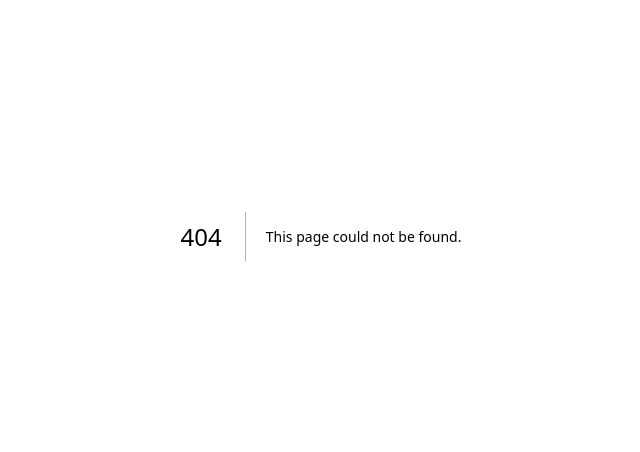
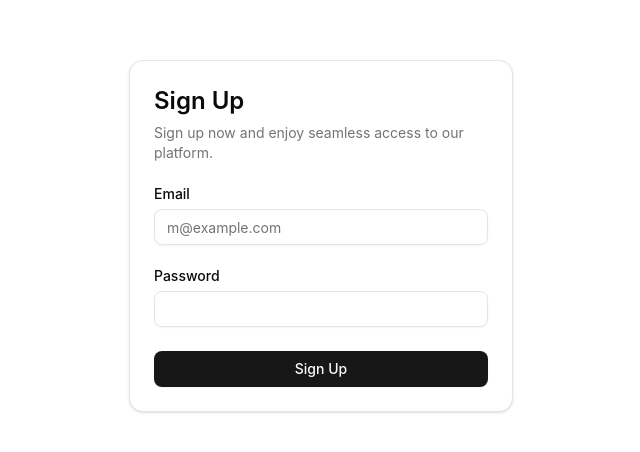
Before and after one commit to team-unchained/grantly, a Next.js app in the folder src/frontend/: page /sign-up in a window 1280 px wide. Before the commit this address had no page. Shown: the part 164-616 px from the top of the page, without its empty margins (319-959 px from the left). Built offline with nearby package versions, Linux system fonts and the light colour scheme.

Commit message:
feat: login, sign-up page 구현

```diff
--- /dev/null
+++ b/src/frontend/src/app/login/page.tsx
@@ -0,0 +1,20 @@
+import { LoginForm } from '@grantly/components/login/LoginForm';
+import React from 'react';
+
+export default function Home() {
+  return (
+    <div className="grid min-h-svh lg:grid-cols-2">
+      <div className="flex flex-col gap-4 p-6 md:p-10">
+        <div className="flex justify-center gap-2 md:justify-start">
+          <p className="heading1">Grantly</p>
+        </div>
+        <div className="flex flex-1 items-center justify-center">
+          <div className="w-full max-w-xs">
+            <LoginForm />
+          </div>
+        </div>
+      </div>
+      <div className="relative hidden bg-muted lg:block" />
+    </div>
+  );
+}
--- a/src/frontend/src/app/page.tsx
+++ /dev/null
@@ -1,101 +0,0 @@
-import Image from 'next/image';
-
-export default function Home() {
-  return (
-    <div className="grid grid-rows-[20px_1fr_20px] items-center justify-items-center min-h-screen p-8 pb-20 gap-16 sm:p-20 font-[family-name:var(--font-geist-sans)]">
-      <main className="flex flex-col gap-8 row-start-2 items-center sm:items-start">
-        <Image
-          className="dark:invert"
-          src="/next.svg"
-          alt="Next.js logo"
-          width={180}
-          height={38}
-          priority
-        />
-        <ol className="list-inside list-decimal text-sm text-center sm:text-left font-[family-name:var(--font-geist-mono)]">
-          <li className="mb-2">
-            Get started by editing{' '}
-            <code className="bg-black/[.05] dark:bg-white/[.06] px-1 py-0.5 rounded font-semibold">
-              src/app/page.tsx
-            </code>
-            .
-          </li>
-          <li>Save and see your changes instantly.</li>
-        </ol>
-
-        <div className="flex gap-4 items-center flex-col sm:flex-row">
-          <a
-            className="rounded-full border border-solid border-transparent transition-colors flex items-center justify-center bg-foreground text-background gap-2 hover:bg-[#383838] dark:hover:bg-[#ccc] text-sm sm:text-base h-10 sm:h-12 px-4 sm:px-5"
-            href="https://vercel.com/new?utm_source=create-next-app&utm_medium=appdir-template-tw&utm_campaign=create-next-app"
-            target="_blank"
-            rel="noopener noreferrer"
-          >
-            <Image
-              className="dark:invert"
-              src="/vercel.svg"
-              alt="Vercel logomark"
-              width={20}
-              height={20}
-            />
-            Deploy now
-          </a>
-          <a
-            className="rounded-full border border-solid border-black/[.08] dark:border-white/[.145] transition-colors flex items-center justify-center hover:bg-[#f2f2f2] dark:hover:bg-[#1a1a1a] hover:border-transparent text-sm sm:text-base h-10 sm:h-12 px-4 sm:px-5 sm:min-w-44"
-            href="https://nextjs.org/docs?utm_source=create-next-app&utm_medium=appdir-template-tw&utm_campaign=create-next-app"
-            target="_blank"
-            rel="noopener noreferrer"
-          >
-            Read our docs
-          </a>
-        </div>
-      </main>
-      <footer className="row-start-3 flex gap-6 flex-wrap items-center justify-center">
-        <a
-          className="flex items-center gap-2 hover:underline hover:underline-offset-4"
-          href="https://nextjs.org/learn?utm_source=create-next-app&utm_medium=appdir-template-tw&utm_campaign=create-next-app"
-          target="_blank"
-          rel="noopener noreferrer"
-        >
-          <Image
-            aria-hidden
-            src="/file.svg"
-            alt="File icon"
-            width={16}
-            height={16}
-          />
-          Learn
-        </a>
-        <a
-          className="flex items-center gap-2 hover:underline hover:underline-offset-4"
-          href="https://vercel.com/templates?framework=next.js&utm_source=create-next-app&utm_medium=appdir-template-tw&utm_campaign=create-next-app"
-          target="_blank"
-          rel="noopener noreferrer"
-        >
-          <Image
-            aria-hidden
-            src="/window.svg"
-            alt="Window icon"
-            width={16}
-            height={16}
-          />
-          Examples
-        </a>
-        <a
-          className="flex items-center gap-2 hover:underline hover:underline-offset-4"
-          href="https://nextjs.org?utm_source=create-next-app&utm_medium=appdir-template-tw&utm_campaign=create-next-app"
-          target="_blank"
-          rel="noopener noreferrer"
-        >
-          <Image
-            aria-hidden
-            src="/globe.svg"
-            alt="Globe icon"
-            width={16}
-            height={16}
-          />
-          Go to nextjs.org →
-        </a>
-      </footer>
-    </div>
-  );
-}
--- /dev/null
+++ b/src/frontend/src/app/sign-up/page.tsx
@@ -0,0 +1,11 @@
+import { SignUpFormCard } from '@grantly/components/sign-up/SignUpFormCard';
+
+export default function Page() {
+  return (
+    <div className="flex min-h-svh w-full items-center justify-center p-6 md:p-10">
+      <div className="w-full max-w-sm">
+        <SignUpFormCard />
+      </div>
+    </div>
+  );
+}
--- /dev/null
+++ b/src/frontend/src/components/login/LoginForm.tsx
@@ -0,0 +1,38 @@
+import Link from 'next/link';
+import { Button } from '@grantly/components/ui/button';
+import { Input } from '@grantly/components/ui/input';
+import { Label } from '@grantly/components/ui/label';
+
+export const LoginForm = () => {
+  return (
+    <form className="flex flex-col gap-6">
+      <div className="flex flex-col items-center gap-2 text-center">
+        <h1 className="text-2xl font-bold">Login to your account</h1>
+        <p className="text-balance text-sm text-muted-foreground">
+          Enter your email below to login to your account
+        </p>
+      </div>
+      <div className="grid gap-6">
+        <div className="grid gap-2">
+          <Label htmlFor="email">Email</Label>
+          <Input id="email" type="email" placeholder="m@example.com" required />
+        </div>
+        <div className="grid gap-2">
+          <div className="flex items-center">
+            <Label htmlFor="password">Password</Label>
+          </div>
+          <Input id="password" type="password" required />
+        </div>
+        <Button type="submit" className="w-full">
+          Login
+        </Button>
+      </div>
+      <div className="text-center text-sm">
+        Don&apos;t have an account?{' '}
+        <Link href="/sign-up" className="underline underline-offset-4">
+          Sign up
+        </Link>
+      </div>
+    </form>
+  );
+};
--- /dev/null
+++ b/src/frontend/src/components/sign-up/SignUpFormCard.tsx
@@ -0,0 +1,49 @@
+import { Button } from '@grantly/components/ui/button';
+import {
+  Card,
+  CardContent,
+  CardDescription,
+  CardHeader,
+  CardTitle,
+} from '@grantly/components/ui/card';
+import { Input } from '@grantly/components/ui/input';
+import { Label } from '@grantly/components/ui/label';
+
+export function SignUpFormCard() {
+  return (
+    <div className="flex flex-col gap-6">
+      <Card>
+        <CardHeader>
+          <CardTitle className="text-2xl">Sign Up</CardTitle>
+          <CardDescription>
+            Sign up now and enjoy seamless access to our platform.
+          </CardDescription>
+        </CardHeader>
+        <CardContent>
+          <form>
+            <div className="flex flex-col gap-6">
+              <div className="grid gap-2">
+                <Label htmlFor="email">Email</Label>
+                <Input
+                  id="email"
+                  type="email"
+                  placeholder="m@example.com"
+                  required
+                />
+              </div>
+              <div className="grid gap-2">
+                <div className="flex items-center">
+                  <Label htmlFor="password">Password</Label>
+                </div>
+                <Input id="password" type="password" required />
+              </div>
+              <Button type="submit" className="w-full">
+                Sign Up
+              </Button>
+            </div>
+          </form>
+        </CardContent>
+      </Card>
+    </div>
+  );
+}
--- /dev/null
+++ b/src/frontend/src/components/ui/card.tsx
@@ -0,0 +1,92 @@
+import * as React from 'react';
+
+import { cn } from '@grantly/lib/utils';
+
+function Card({ className, ...props }: React.ComponentProps<'div'>) {
+  return (
+    <div
+      data-slot="card"
+      className={cn(
+        'bg-card text-card-foreground flex flex-col gap-6 rounded-xl border py-6 shadow-sm',
+        className
+      )}
+      {...props}
+    />
+  );
+}
+
+function CardHeader({ className, ...props }: React.ComponentProps<'div'>) {
+  return (
+    <div
+      data-slot="card-header"
+      className={cn(
+        '@container/card-header grid auto-rows-min grid-rows-[auto_auto] items-start gap-1.5 px-6 has-[data-slot=card-action]:grid-cols-[1fr_auto] [.border-b]:pb-6',
+        className
+      )}
+      {...props}
+    />
+  );
+}
+
+function CardTitle({ className, ...props }: React.ComponentProps<'div'>) {
+  return (
+    <div
+      data-slot="card-title"
+      className={cn('leading-none font-semibold', className)}
+      {...props}
+    />
+  );
+}
+
+function CardDescription({ className, ...props }: React.ComponentProps<'div'>) {
+  return (
+    <div
+      data-slot="card-description"
+      className={cn('text-muted-foreground text-sm', className)}
+      {...props}
+    />
+  );
+}
+
+function CardAction({ className, ...props }: React.ComponentProps<'div'>) {
+  return (
+    <div
+      data-slot="card-action"
+      className={cn(
+        'col-start-2 row-span-2 row-start-1 self-start justify-self-end',
+        className
+      )}
+      {...props}
+    />
+  );
+}
+
+function CardContent({ className, ...props }: React.ComponentProps<'div'>) {
+  return (
+    <div
+      data-slot="card-content"
+      className={cn('px-6', className)}
+      {...props}
+    />
+  );
+}
+
+function CardFooter({ className, ...props }: React.ComponentProps<'div'>) {
+  return (
+    <div
+      data-slot="card-footer"
+      className={cn('flex items-center px-6 [.border-t]:pt-6', className)}
+      {...props}
+    />
+  );
+}
+
+export {
+  Card,
+  CardHeader,
+  CardFooter,
+  CardTitle,
+  CardAction,
+  CardDescription,
+  CardContent,
+};
```
